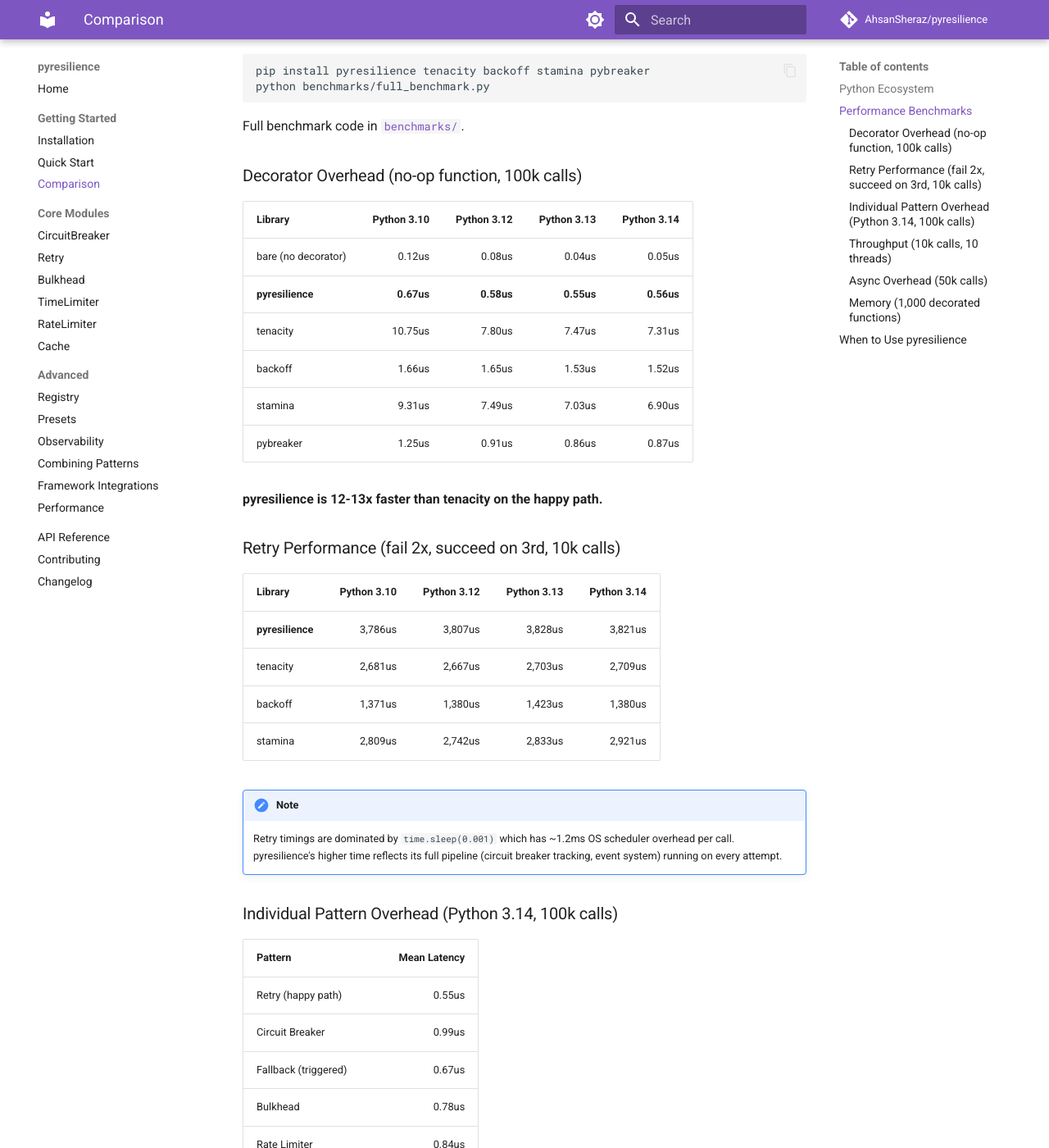
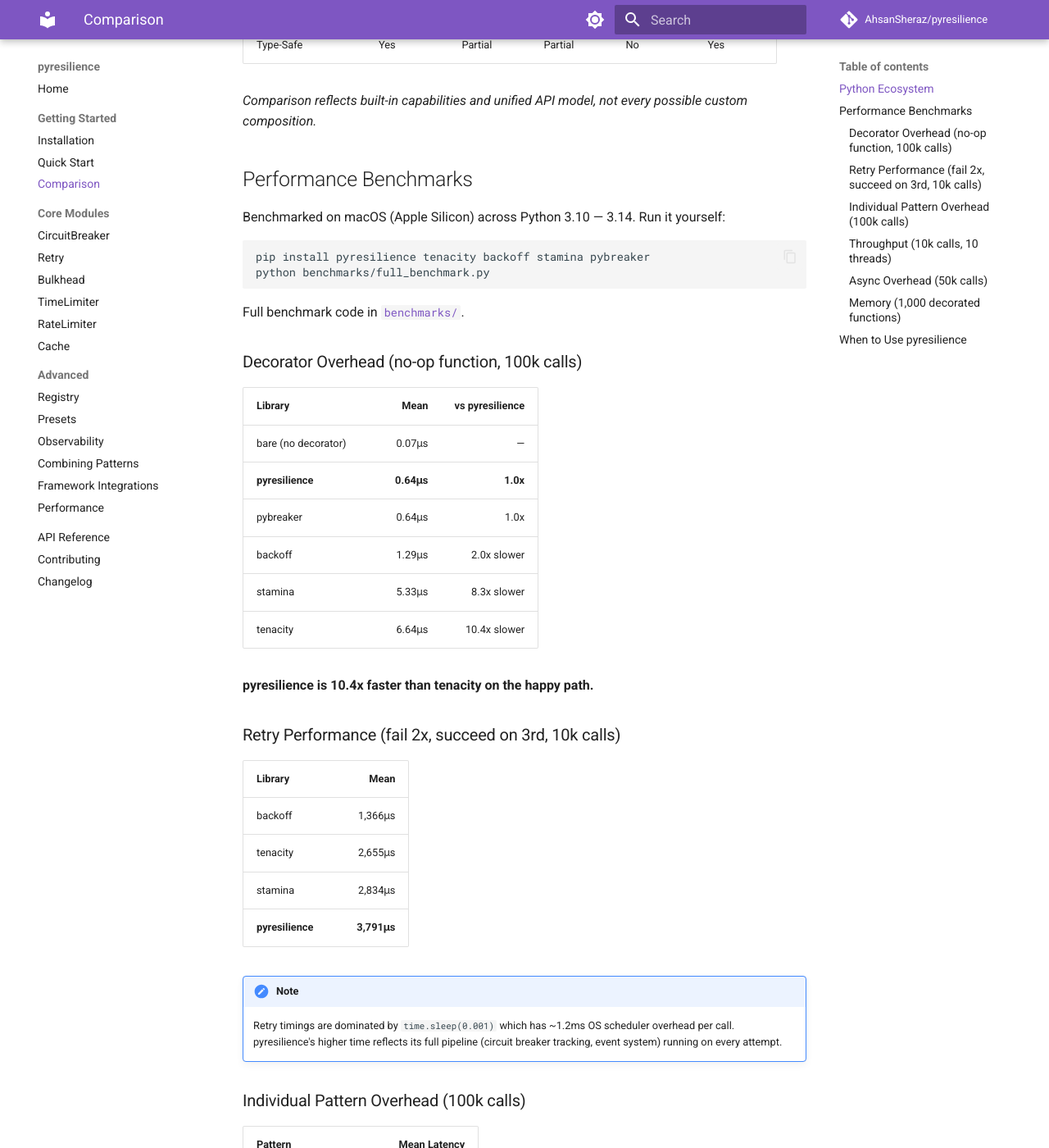
Before and after one commit to AhsanSheraz/pyresilience, an MkDocs documentation site: the page built from docs/getting-started/comparison.md, in a window 1280 px wide and 1400 px high, scrolled down 972 px. Shown: the whole window at 82% size. Built offline with MkDocs 1.6.1 and Material for MkDocs 9.7.7, drawn with Linux system fonts in a browser that asks for light colours; comment, search, counter and statistics services are not loaded; some of the changed text lies outside the part shown.

Commit message:
Fix AsyncResultCache race, Prometheus histogram, bump to Production/Stable
- Fix AsyncResultCache.put() race: ResultCache.put() now returns evicted
  keys directly instead of unsafe _store.keys() read without lock
- Fix unused Prometheus histogram: observe call duration on SUCCESS events
- Add ResilienceEvent.duration field, populated on all SUCCESS events
- Bump classifier to "Development Status :: 5 - Production/Stable"
- Bump version to 0.3.1
- Update all benchmark numbers in README and mkdocs (0.64us overhead,
  223,934 ops/sec, 14.4x faster async than tenacity)
- Update comparison table with 5 new features
- 365 tests passing, zero performance regression

Co-Authored-By: Claude Opus 4.6 <noreply@anthropic.com>

```diff
--- a/docs/getting-started/comparison.md
+++ b/docs/getting-started/comparison.md
@@ -32,67 +37,67 @@ Full benchmark code in [`benchmarks/`](https://github.com/AhsanSheraz/pyresilien
 
 ### Decorator Overhead (no-op function, 100k calls)
 
-| Library | Python 3.10 | Python 3.12 | Python 3.13 | Python 3.14 |
-|---------|----------:|----------:|----------:|----------:|
-| bare (no decorator) | 0.12us | 0.08us | 0.04us | 0.05us |
-| **pyresilience** | **0.67us** | **0.58us** | **0.55us** | **0.56us** |
-| tenacity | 10.75us | 7.80us | 7.47us | 7.31us |
-| backoff | 1.66us | 1.65us | 1.53us | 1.52us |
-| stamina | 9.31us | 7.49us | 7.03us | 6.90us |
-| pybreaker | 1.25us | 0.91us | 0.86us | 0.87us |
+| Library | Mean | vs pyresilience |
+|---------|-----:|-----:|
+| bare (no decorator) | 0.07μs | — |
+| **pyresilience** | **0.64μs** | **1.0x** |
+| pybreaker | 0.64μs | 1.0x |
+| backoff | 1.29μs | 2.0x slower |
+| stamina | 5.33μs | 8.3x slower |
+| tenacity | 6.64μs | 10.4x slower |
 
-**pyresilience is 12-13x faster than tenacity on the happy path.**
+**pyresilience is 10.4x faster than tenacity on the happy path.**
 
 ### Retry Performance (fail 2x, succeed on 3rd, 10k calls)
 
-| Library | Python 3.10 | Python 3.12 | Python 3.13 | Python 3.14 |
-|---------|----------:|----------:|----------:|----------:|
-| **pyresilience** | 3,786us | 3,807us | 3,828us | 3,821us |
-| tenacity | 2,681us | 2,667us | 2,703us | 2,709us |
-| backoff | 1,371us | 1,380us | 1,423us | 1,380us |
-| stamina | 2,809us | 2,742us | 2,833us | 2,921us |
+| Library | Mean |
+|---------|-----:|
+| backoff | 1,366μs |
+| tenacity | 2,655μs |
+| stamina | 2,834μs |
+| **pyresilience** | **3,791μs** |
 
 !!! note
     Retry timings are dominated by `time.sleep(0.001)` which has ~1.2ms OS scheduler overhead per call. pyresilience's higher time reflects its full pipeline (circuit breaker tracking, event system) running on every attempt.
 
-### Individual Pattern Overhead (Python 3.14, 100k calls)
+### Individual Pattern Overhead (100k calls)
 
 | Pattern | Mean Latency |
 |---------|----------:|
-| Retry (happy path) | 0.55us |
-| Circuit Breaker | 0.99us |
-| Fallback (triggered) | 0.67us |
-| Bulkhead | 0.78us |
-| Rate Limiter | 0.84us |
-| Cache (hit) | 0.66us |
-| **All 7 patterns (cache hit)** | **0.66us** |
+| Retry (happy path) | 0.64μs |
+| Circuit Breaker | 1.03μs |
+| Fallback (triggered) | 0.69μs |
+| Bulkhead | 0.74μs |
+| Rate Limiter | 0.89μs |
+| Cache (hit) | 0.68μs |
+| **All 7 patterns (cache hit)** | **0.67μs** |
 
 ### Throughput (10k calls, 10 threads)
 
-| Library | Python 3.10 | Python 3.12 | Python 3.13 | Python 3.14 |
-|---------|----------:|----------:|----------:|----------:|
-| **pyresilience** | **145,942** | **172,508** | **228,151** | **241,822** |
-| tenacity | 44,980 | 73,735 | 80,909 | 86,976 |
+| Library | ops/sec |
+|---------|--------:|
+| **pyresilience** | **223,934** |
+| tenacity | 58,109 |
 
-**pyresilience achieves 2.8-3.2x higher throughput under concurrent load.**
+**pyresilience achieves 3.9x higher throughput under concurrent load.**
 
 ### Async Overhead (50k calls)
 
-| Library | Python 3.10 | Python 3.12 | Python 3.13 | Python 3.14 |
-|---------|----------:|----------:|----------:|----------:|
-| **pyresilience** | **0.79us** | **0.73us** | **0.66us** | **0.72us** |
-| tenacity | 20.46us | 17.27us | 20.51us | 19.85us |
+| Library | Mean |
+|---------|-----:|
+| **pyresilience** | **0.82μs** |
+| tenacity | 11.83μs |
 
-**pyresilience is 24-28x faster than tenacity for async functions.**
+**pyresilience is 14.4x faster than tenacity for async functions.**
 
 ### Memory (1,000 decorated functions)
 
-| Library | Python 3.10 | Python 3.12 | Python 3.13 | Python 3.14 |
-|---------|----------:|----------:|----------:|----------:|
-| **pyresilience** | **1,528 KB** | **1,290 KB** | **1,295 KB** | **1,104 KB** |
-| tenacity | 2,416 KB | 2,192 KB | 2,336 KB | 2,255 KB |
+| Library | Memory |
+|---------|-------:|
+| **pyresilience** | **1,224 KB** |
+| tenacity | 2,150 KB |
 
-**pyresilience uses ~51% less memory.**
+**pyresilience uses 43% less memory.**
 
 ## When to Use pyresilience
 
--- a/pyproject.toml
+++ b/pyproject.toml
@@ -4,7 +4,7 @@ build-backend = "hatchling.build"
 
 [project]
 name = "pyresilience"
-version = "0.3.0"
+version = "0.3.1"
 description = "Unified resilience patterns for Python — retry, circuit breaker, timeout, fallback, bulkhead, rate limiter, and cache in one decorator."
 readme = "README.md"
 license = "MIT"
@@ -18,7 +18,7 @@ keywords = [
     "reliability", "microservices", "distributed-systems",
 ]
 classifiers = [
-    "Development Status :: 4 - Beta",
+    "Development Status :: 5 - Production/Stable",
     "Environment :: Console",
     "Intended Audience :: Developers",
     "License :: OSI Approved :: MIT License",
--- a/src/pyresilience/__init__.py
+++ b/src/pyresilience/__init__.py
@@ -37,7 +37,7 @@ from pyresilience._types import (
     TimeoutConfig,
 )
 
-__version__ = "0.3.0"
+__version__ = "0.3.1"
 
 __all__ = [
     "AsyncRateLimiter",
```
Also changed, not shown: other parts of docs/getting-started/comparison.md (+5 -0 lines), README.md (+23 -23 lines), docs/advanced/observability.md (+10 -8 lines), docs/advanced/performance.md (+28 -28 lines), docs/api.md (+1 -0 lines), docs/changelog.md (+10 -4 lines), docs/index.md (+7 -1 lines), 7 other files.
